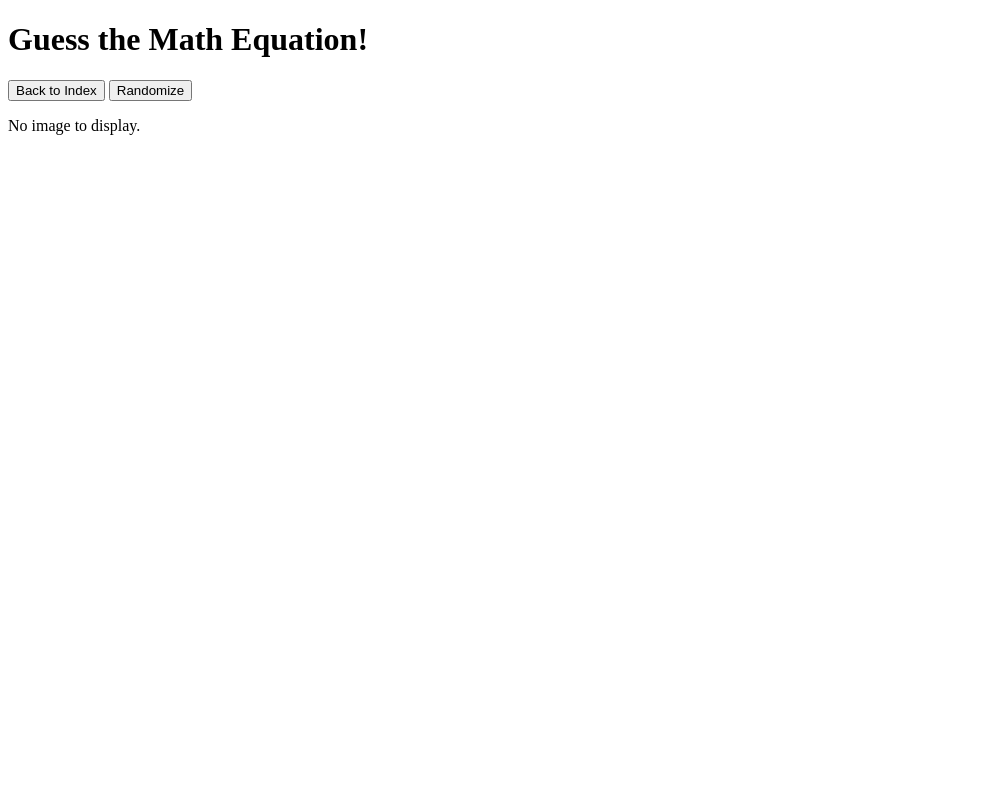
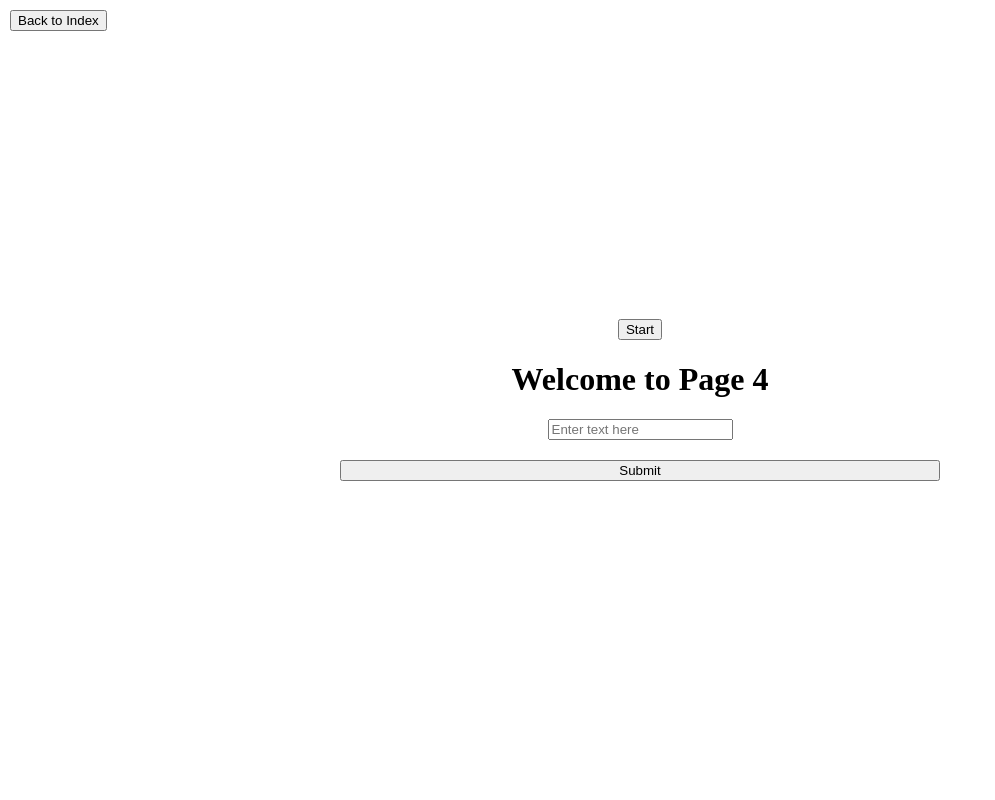
Before and after one commit to CowsCanProgram/CowsCanProgram.github.io, a Flask app: page /math in a window 1280 px wide. Shown: the whole page, without its empty margins (0-995 px from the left). Run offline with Flask 3, Linux system fonts and the light colour scheme.

Commit message:
Adding some more features

```diff
--- a/app.py
+++ b/app.py
@@ -3,6 +3,13 @@ import random
 import urllib.parse
 
 app = Flask(__name__)
+
+equations = {
+    r'E=mc^2': 'Einstein Equation',
+    r'a^2+b^2=c^2': 'Pythagorean Equation',
+    r'\frac{d}{dx}e^x=e^x': 'd/dx e^x = e^x',
+    r'\int_0^{\infty}e^{-x^2}dx=\frac{\sqrt{\pi}}{2}': '∫_0^∞ e^(-x^2) dx = √π/2'
+}
 
 @app.route('/')
 def index():
@@ -11,9 +18,13 @@ def index():
 @app.route('/math')
 def math():
     image_url = request.args.get('image', '')
-    if not image_url:
-        image_url = None
-    return render_template('math.html', image_url=image_url)
+    equation = request.args.get('equation', '')
+    result = request.args.get('result', '')
+    correct_answer = request.args.get('correct_answer', '')
+    new_image_url = request.args.get('new_image', '')
+    new_equation = request.args.get('new_equation', '')
+    return render_template('math.html', image_url=image_url, equation=equation, result=result, correct_answer=correct_answer, new_image_url=new_image_url, new_equation=new_equation)
+
 
 
 @app.route('/physics')
@@ -35,19 +46,30 @@ def hodgepodge():
 
 @app.route('/random_math')
 def random_math():
-    # Generate a random LaTeX equation
-    equations = [
-        r'$E=mc^2$',
-        r'$a^2 + b^2 = c^2$',
-        r'$ \frac{d}{dx} e^x = e^x $',
-        r'$ \int_0^\infty e^{-x^2} dx = \frac{\sqrt{\pi}}{2} $'
-    ]
-    equation = random.choice(equations)
+    equation = random.choice(list(equations.keys()))
+    encoded_equation = urllib.parse.quote_plus(equation)
+    image_url = f'https://latex.codecogs.com/svg.latex?{encoded_equation}'
+    return redirect(url_for('math', new_image=image_url, new_equation=equation))
 
-    encoded_equation = urllib.parse.quote(equation)
-    image_url = f'https://latex.codecogs.com/png.latex?{encoded_equation}'
+@app.route('/check_answer', methods=['POST'])
+def check_answer():
+    user_answer = request.form.get('user_answer')
+    equation = request.form.get('equation')
+    correct_answer = equations.get(equation, '')
 
-    return redirect(url_for('math', image=image_url))
+    if user_answer == correct_answer:
+        result = 'Correct'
+        correct_answer = ''
+    else:
+        result = 'Incorrect'
+
+    new_equation = random.choice(list(equations.keys()))
+    encoded_new_equation = urllib.parse.quote_plus(new_equation)
+    new_image_url = f'https://latex.codecogs.com/svg.latex?{encoded_new_equation}'
+
+    encoded_equation = urllib.parse.quote_plus(equation)
+    image_url = f'https://latex.codecogs.com/svg.latex?{encoded_equation}'
+    return redirect(url_for('math', image=image_url, equation=equation, result=result, correct_answer=correct_answer, new_image=new_image_url, new_equation=new_equation))
 
 if __name__ == '__main__':
     app.run(debug=True)
--- a/templates/math.html
+++ b/templates/math.html
@@ -2,18 +2,86 @@
 <html lang="en">
 <head>
     <meta charset="UTF-8">
-    <title>Math</title>
+    <title>Page 4</title>
+    <style>
+        body {
+            display: flex;
+            flex-direction: column;
+            align-items: center;
+            justify-content: center;
+            height: 100vh;
+            margin: 0;
+            text-align: center;
+            position: relative;
+        }
+        .container {
+            max-width: 600px;
+            width: 100%;
+        }
+        .back-button {
+            position: absolute;
+            top: 10px;
+            left: 10px;
+        }
+        .image-container {
+            margin-bottom: 20px;
+        }
+        .image-container img {
+            width: 100%;
+            height: auto;
+        }
+        .text-input {
+            margin-bottom: 20px;
+        }
+        .buttons {
+            display: flex;
+            flex-direction: column;
+            gap: 10px;
+        }
+        .result {
+            font-size: 24px;
+            font-weight: bold;
+        }
+        .correct {
+            color: green;
+        }
+        .incorrect {
+            color: red;
+        }
+    </style>
 </head>
 <body>
-    <h1>Guess the Math Equation!</h1>
-    <button onclick="location.href='/'">Back to Index</button>
-    <button onclick="location.href='/random_math'">Randomize</button>
-    <div>
-        {% if image_url %}
-            <img src="{{ image_url }}" alt="Math Equation" style="max-width: 100%; height: auto;">
-        {% else %}
-            <p>No image to display.</p>
-        {% endif %}
+    <div class="buttons">
+        <button type="button" onclick="location.href='/random_math'">Start</button>
+    </div>
+    <button class="back-button" onclick="location.href='/'">Back to Index</button>
+    <div class="container">
+        <h1>Welcome to Page 4</h1>
+        <div class="image-container">
+            {% if new_image_url %}
+                <img src="{{ new_image_url }}" alt="New Math Equation">
+            {% endif %}
+        </div>
+
+
+        <form action="/check_answer" method="post">
+            <div class="text-input">
+                <input type="hidden" name="equation" value="{{ new_equation }}">
+                <input type="text" name="user_answer" placeholder="Enter text here">
+            </div>
+            <div class="buttons">
+                <button type="submit">Submit</button>
+            </div>
+        </form>
+
+        <div class="result">
+            {% if result %}
+                <p class="{{ 'correct' if result == 'Correct' else 'incorrect' }}">{{ result }}</p>
+                {% if result == 'Incorrect' and correct_answer %}
+                    <p>The correct answer is: {{ correct_answer }}</p>
+                {% endif %}
+            {% endif %}
+        </div>
     </div>
 </body>
 </html>
```
